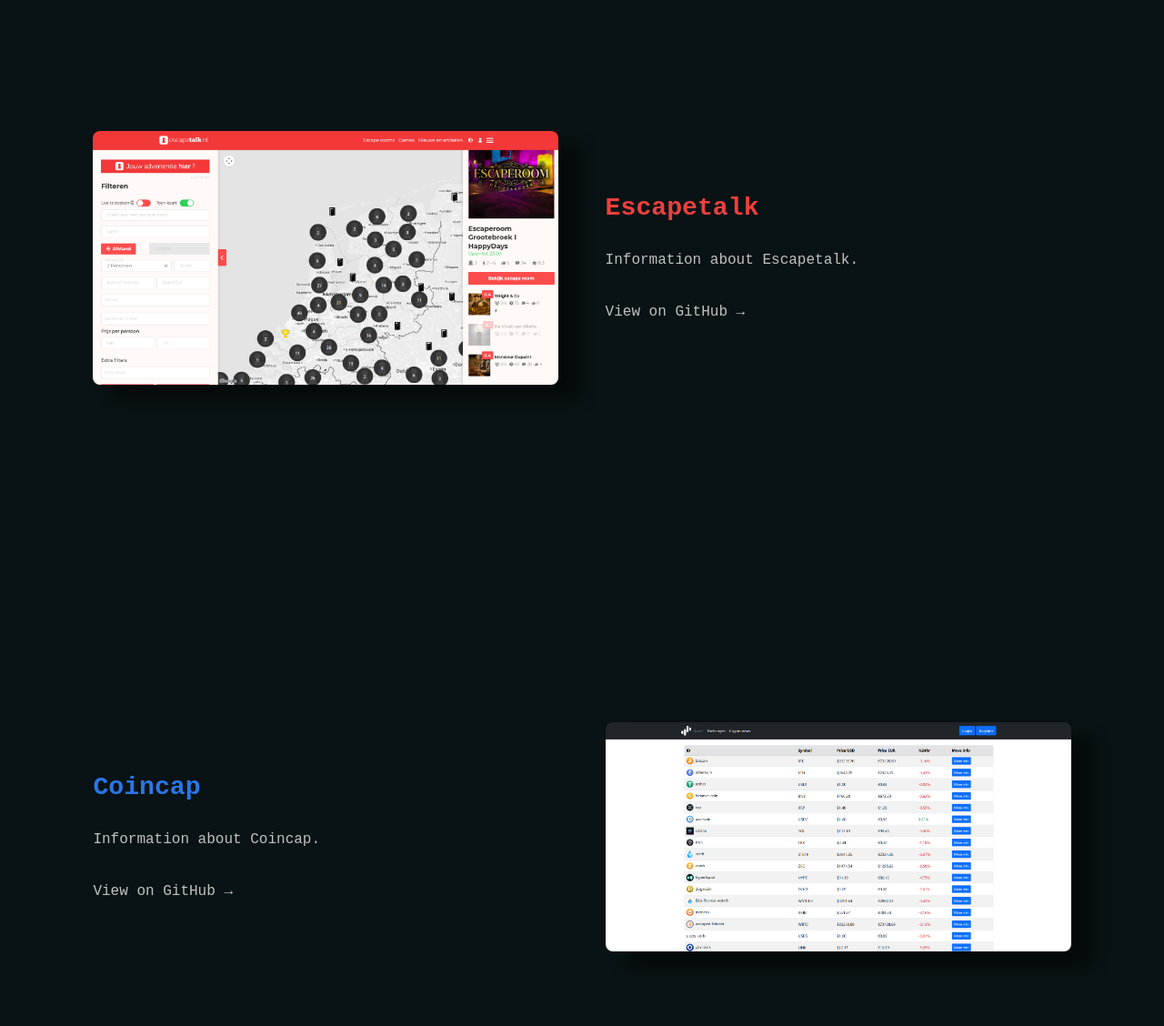
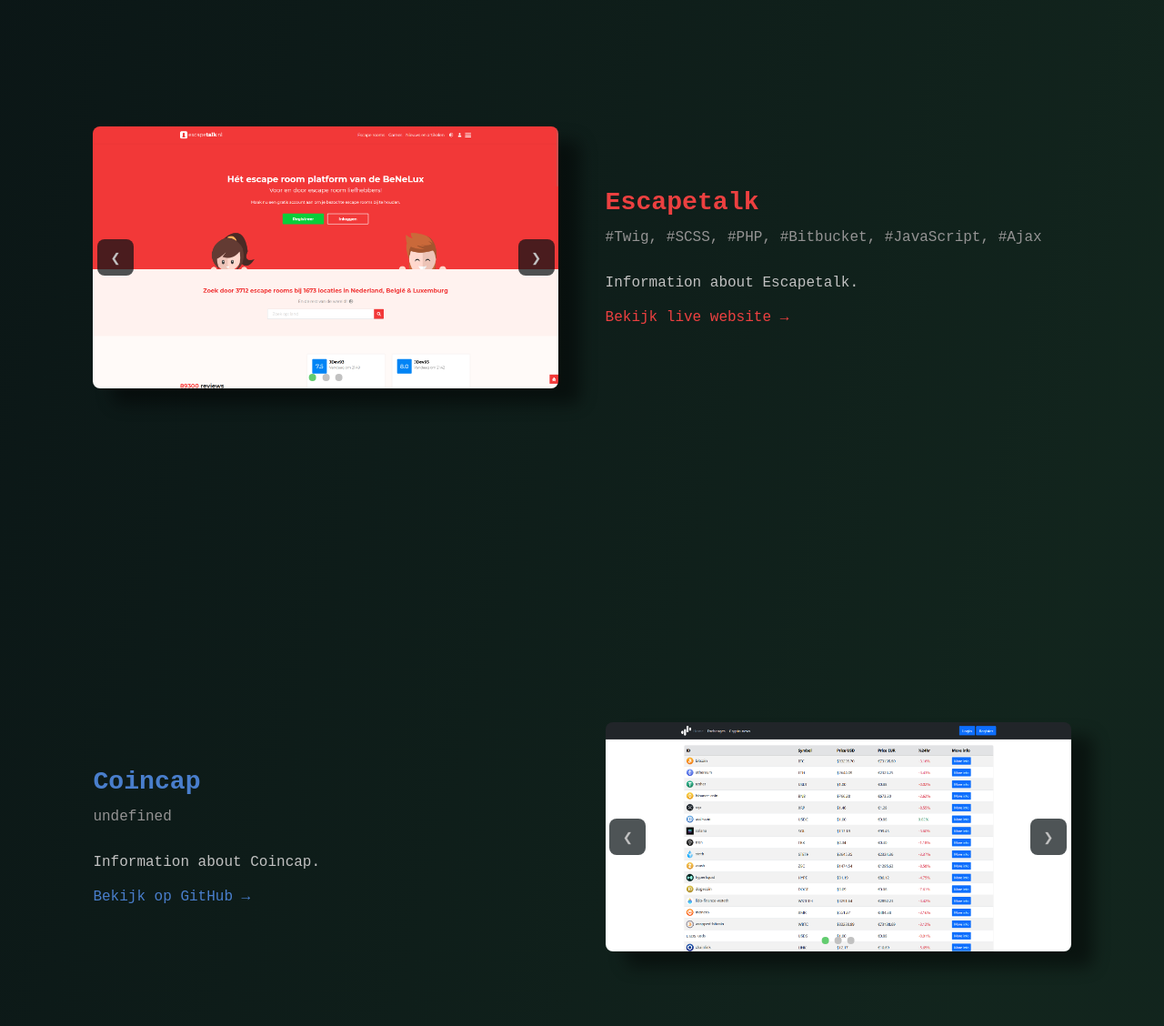
Before and after one commit to Finnbur/Portfolio_Website, a plain HTML site: page index.html in a window 1280 px wide. Shown: the part 1672-2800 px from the top of the page at 91% size. Drawn offline with nearby package versions, Linux system fonts and the light colour scheme.

Commit message:
informatie bij gameplanner en css aangepast

```diff
--- a/css/main.css
+++ b/css/main.css
@@ -1,31 +1,34 @@
+@property --primary-color {
+    syntax: '<color>';
+    inherits: true;
+    initial-value: #FFCD00;
+}
+
+@property --background-color {
+    syntax: '<color>';
+    inherits: true;
+    initial-value: #091214;
+}
+
 :root {
-    --primary-color : #FFCD00;
-    --link-color : #C1C1C1;
-    --background-color : #091214;
+    --primary-color: #FFCD00;
+    --link-color: #C1C1C1;
+    --background-color: #091214;
 }
 
 html, body {
     margin: 0;
     font-family: 'Courier New', Courier, monospace;
     width: 100vw;
-    /* min-height: 100vh; */
-    /* min-height: var(--app-height); */
     height: auto;
-    background: var(--background-color);
+    background: linear-gradient(105deg, var(--background-color) 0%, color-mix(in srgb, var(--primary-color), var(--background-color) 90%) 70%);
     color: var(--primary-color);
-    /* font-size: 1vw; */
     position: relative;
     font-weight: 400;
     line-height: 1.2;
     opacity: 1;
-    /* overflow-x: hidden;
-    -webkit-transition: overflow 0.3s,opacity 0.3s 4s;
-    -moz-transition: overflow 0.3s,opacity 0.3s 4s;
-    -ms-transition: overflow 0.3s,opacity 0.3s 4s;
-    -o-transition: overflow 0.3s,opacity 0.3s 4s;
-    transition: overflow 0.3s,opacity 0.3s 4s; */
     scroll-behavior: smooth;
-    transition: color 0.4s ease;
+    transition: color 0.4s ease, --primary-color 0.4s ease, --background-color 0.4s ease;
 }
 
 a {
@@ -34,19 +37,29 @@
 }
 
 header {
-    background-image: linear-gradient(to bottom, var(--background-color), transparent);
-    height: auto;
+    position: fixed;
     left: 0;
-    position: fixed;
     top: 0;
     width: 100vw;
+    z-index: 9;
+    padding-top: 1.25vw;
     padding-bottom: 8px;
-    z-index: 9;
     -webkit-transition: top 0.3s 0s ease-out;
     -moz-transition: top 0.3s 0s ease-out;
     -o-transition: top 0.3s 0s ease-out;
     transition: top 0.3s 0s ease-out;
-    padding-top: 1.25vw;
+}
+
+header::after {
+    content: '';
+    position: absolute;
+    top: 0;
+    left: 0;
+    width: 100%;
+    height: 15vh; /* however long you want the fade to take — increase for a slower fade */
+    background-image: linear-gradient(to bottom, var(--background-color), transparent);
+    z-index: -1;
+    pointer-events: none;
 }
 
 .nav {
@@ -134,13 +147,18 @@
     margin: 0;
 }
 
+.project-info span {
+    color: #949393;
+}
+
 .project-info p {
     color: var(--link-color);
     line-height: 1.5;
+    margin-bottom: 2px;
 }
 
 .project-link {
-    margin-top: 0.5rem;
+    margin-top: 0.2rem;
     align-self: flex-start;
     border-bottom: 1px solid transparent;
     transition: color 0.25s ease, border-color 0.25s ease;
@@ -162,7 +180,6 @@
     height: auto;
     max-height: 100%;
     object-fit: contain;
-    box-shadow: 23px 16px 18px 1px rgba(0, 0, 0, 0.47);
     border-radius: 8px;
 }
 
@@ -188,3 +205,93 @@
         transition: none;
     }
 }
+
+/* image slideshow */
+.project-slideshow {
+    position: relative;
+    width: 100%;
+    max-height: 100%;
+    overflow: hidden;
+    border-radius: 8px;
+    box-shadow: 23px 16px 18px 1px rgba(0, 0, 0, 0.47);
+}
+
+.slideshow-track {
+    display: grid; /* stacks all slides in the same cell */
+}
+
+.slideshow-track .slide {
+    grid-area: 1 / 1;
+    width: 100%;
+    height: auto;
+    display: block;
+    object-fit: contain;
+    opacity: 0;
+    transition: opacity 0.5s ease;
+    box-shadow: none;
+    border-radius: 0;
+}
+
+.slideshow-track .slide.active { opacity: 1; }
+
+.slide-nav {
+    position: absolute;
+    top: 50%;
+    transform: translateY(-50%);
+    background: rgba(9, 18, 20, 0.719);
+    color: var(--link-color);
+    border: none;
+    border-radius: 8px;
+    width: 2.5rem;
+    height: 2.5rem;
+    cursor: pointer;
+    display: flex;
+    align-items: center;
+    justify-content: center;
+    transition: background 0.25s ease;
+}
+
+.slide-nav:hover { background: rgba(9, 18, 20, 0.9); }
+.slide-prev { left: 0.3rem; }
+.slide-next { right: 0.3rem; }
+
+.slide-dots {
+    position: absolute;
+    bottom: 0.5rem;
+    left: 50%;
+    transform: translateX(-50%);
+    display: flex;
+    gap: 0.4rem;
+}
+
+.slide-dots .dot {
+    width: 8px;
+    height: 8px;
+    border-radius: 50%;
+    background: var(--link-color);
+    cursor: pointer;
+    transition: background 0.25s ease;
+}
+
+.slide-dots .dot.active { background: var(--primary-color); }
+
+
+@media (max-width: 768px) {
+    .project-item {
+        flex-direction: column;
+        min-height: auto;
+        gap: 1.5rem;
+    }
+    .project-item > div {
+        width: 100%;
+    }
+    .project-info {
+        order: 1;
+    }
+    .project-image {
+        order: 2;
+    }
+    .project-image img {
+        max-height: 50vh;
+    }
+}
--- a/index.html
+++ b/index.html
@@ -19,7 +19,7 @@
     <div class="contentWrapper">
         <div class="title" id="start">
             <h1>Hallo, ik ben Finn Burghaus</h1>
-            <p>Flavour text</p>
+            <p>3de jaar Fullstack develpor bij Ter AA Helmond</p>
         </div>
         <div class="projecten" id="projecten">
             <h2>Projecten</h2>
--- a/js/projectTemplate.js
+++ b/js/projectTemplate.js
@@ -4,12 +4,69 @@
         .trim() || '#FFCD00';
 }
 
+function buildSlideImages(imageBase, imageCount = 3, imageExt = 'png') {
+    return Array.from({ length: imageCount }, (_, i) => `${imageBase}${i}.${imageExt}`);
+}
+
+function createSlideshow(images, imageAlt = '') {
+    const $slideshow = $('<div class="project-slideshow"></div>');
+    const $track = $('<div class="slideshow-track"></div>');
+
+    images.forEach((src, i) => {
+        $track.append(
+            $('<img>')
+                .attr('src', src)
+                .attr('alt', imageAlt)
+                .addClass('slide')
+                .toggleClass('active', i === 0)
+        );
+    });
+
+    const $dots = $('<div class="slide-dots"></div>');
+    images.forEach((_, i) => {
+        $dots.append(
+            $('<span class="dot"></span>')
+                .toggleClass('active', i === 0)
+                .attr('data-index', i)
+        );
+    });
+
+    const $prev = $('<button type="button" class="slide-nav slide-prev" aria-label="Previous image">&#10094;</button>');
+    const $next = $('<button type="button" class="slide-nav slide-next" aria-label="Next image">&#10095;</button>');
+
+    $slideshow.append($track, $prev, $next, $dots);
+
+    let current = 0;
+    let timer = null;
+
+    function goTo(index) {
+        current = (index + images.length) % images.length;
+        $track.children('.slide').removeClass('active').eq(current).addClass('active');
+        $dots.children('.dot').removeClass('active').eq(current).addClass('active');
+    }
+
+    function next() { goTo(current + 1); }
+    function prevSlide() { goTo(current - 1); }
+
+    $next.on('click', () => { next(); });
+    $prev.on('click', () => { prevSlide(); });
+    $dots.on('click', '.dot', function () {
+        goTo(Number($(this).data('index')));
+    });
+
+    return $slideshow;
+}
+
 function createProjectItem({
     title,
     text,
+    languages,
     image,
+    imageCount = 3,
+    imageExt = 'png',
     imageAlt = '',
     githubLink,
+    websiteLink,
     titleColor,
     imageSide = 'left'
 }) {
@@ -18,29 +75,29 @@
 
     const $info = $('<div class="project-info"></div>').html(`
         <h3 style="color: ${color};">${title}</h3>
+        <span>${languages}</span>
         <p>${text}</p>
-        <a href="${githubLink}" class="project-link" target="_blank" rel="noopener noreferrer">View on GitHub &rarr;</a>
     `);
 
-    const $image = $('<div class="project-image"></div>').html(
-        `<img src="${image}" alt="${imageAlt}">`
-    );
+    if (githubLink) {
+    $info.append($(`<a href="${githubLink}" style="color: ${color};" class="project-link" target="_blank" rel="noopener noreferrer">Bekijk op GitHub &rarr;</a>`))
+    }
+    if (websiteLink) {
+        $info.append($(`<a href="${websiteLink}" style="color: ${color};" class="project-link" target="_blank" rel="noopener noreferrer">Bekijk live website &rarr;</a>`))
+    }
 
-    // Source order determines left/right because .project-item is a flex row
+    const images = buildSlideImages(image, imageCount, imageExt);
+    const $imageWrap = $('<div class="project-image"></div>').append(createSlideshow(images, imageAlt));
+
     if (imageSide === 'right') {
-        $item.append($info, $image);
+        $item.append($info, $imageWrap);
     } else {
-        $item.append($image, $info);
+        $item.append($imageWrap, $info);
     }
 
     return $item;
 }
 
-/**
- * Renders a list of projects into a container.
- * @param {Array<Object>} projects
- * @param {string} [containerSelector='.project-list']
- */
 function renderProjects(projects, containerSelector = '.project-list') {
     const $container = $(containerSelector);
     if (!$container.length) return;
@@ -78,8 +135,6 @@
         applyActiveColor();
     }, {
         threshold: Array.from({ length: 21 }, (_, i) => i / 20),
-        // Only the middle band of the viewport counts toward "active" —
-        // tweak these percentages to make a section trigger earlier/later.
         rootMargin: '-35% 0px -35% 0px'
     });
 
@@ -90,8 +145,9 @@
     const projects = [
         {
             title: 'GamePlanner',
-            text: 'Information about GamePlanner.',
-            image: 'img/gamePlanner.png',
+            languages: '#Twig, #SCSS, #PHP, #MySQL, #JS(jQeury), #Ajax',
+            text: 'GamePlanner is een gamified huishoudplanner, je voltooit taken om punten te verdienen, die je kan inwisselen voor mini-games. Het project is gebouwd door een team van web en game developers. Mijn rol was de backend, een eigen PHP framework en de styling van de website, inclusief alle SVG-iconen heb ik ontworpen.',
+            image: 'img/gamePlanner',
             imageAlt: 'GamePlanner preview',
             githubLink: 'https://github.com/ihartdiscopolo/GamePlanner',
             titleColor: '#62CC6F',
@@ -99,37 +155,39 @@
         },
         {
             title: 'Escapetalk',
+            languages: '#Twig, #SCSS, #PHP, #Bitbucket, #JavaScript, #Ajax',
             text: 'Information about Escapetalk.',
-            image: 'img/escapetalk.png',
+            image: 'img/escapetalk',
             imageAlt: 'Escapetalk preview',
-            githubLink: 'https://github.com/username/escapetalk',
+            websiteLink: 'https://escapetalk.nl',
             titleColor: '#ec4040',
             imageSide: 'left'
         },
         {
             title: 'Coincap',
             text: 'Information about Coincap.',
-            image: 'img/coinCap.png',
+            image: 'img/coinCap',
             imageAlt: 'Coincap preview',
-            githubLink: 'https://github.com/username/coincap',
-            titleColor: '#2b76e6',
+            githubLink: 'https://github.com/Finnbur/Coin-cap',
+            titleColor: '#497ecc',
             imageSide: 'right'
         },
         {
             title: 'Guess the number',
             text: 'Information about Guess the number.',
-            image: 'img/guessTheNumber.png',
+            image: 'img/guessTheNumber',
             imageAlt: 'Guess the number preview',
-            githubLink: 'https://github.com/username/guessthenumber',
-            titleColor: '#2b76e6',
+            githubLink: 'https://github.com/Finnbur/guess-the-number',
+            titleColor: '#497ecc',
             imageSide: 'left'
         },
         {
-            title: 'Dnd Above and Beyond',
-            text: 'Information about Dnd Above and Beyond.',
-            image: 'images/dndabovebeyond.png',
-            imageAlt: 'Dnd Above and Beyond preview',
-            githubLink: 'https://github.com/username/dndabovebeyond',
+            title: 'Dungeons & Monsters',
+            text: 'Information about Dungeons & Monsters.',
+            image: 'img/DNM',
+            imageAlt: 'Dungeons and Monsters preview',
+            githubLink: 'https://github.com/IvyOwO06/dnd_above_and_beyond',
+            titleColor: '#C29CE5',
             imageSide: 'right'
         }
     ];
```
Also changed, not shown: img/DNM1.png (added), img/DNM2.png (added), img/coinCap0.png (renamed from img/coinCap.png), img/escapetalk.png (deleted), img/escapetalk0.png (added), img/escapetalk1.png (added), img/escapetalk2.png (added), img/gamePlanner0.png (renamed from img/gamePlanner.png), img/guessTheNumber.png (deleted), img/guessTheNumber0.png (added), img/guessTheNumber1.png (added), img/guessTheNumber2.png (added), 1 other file.
